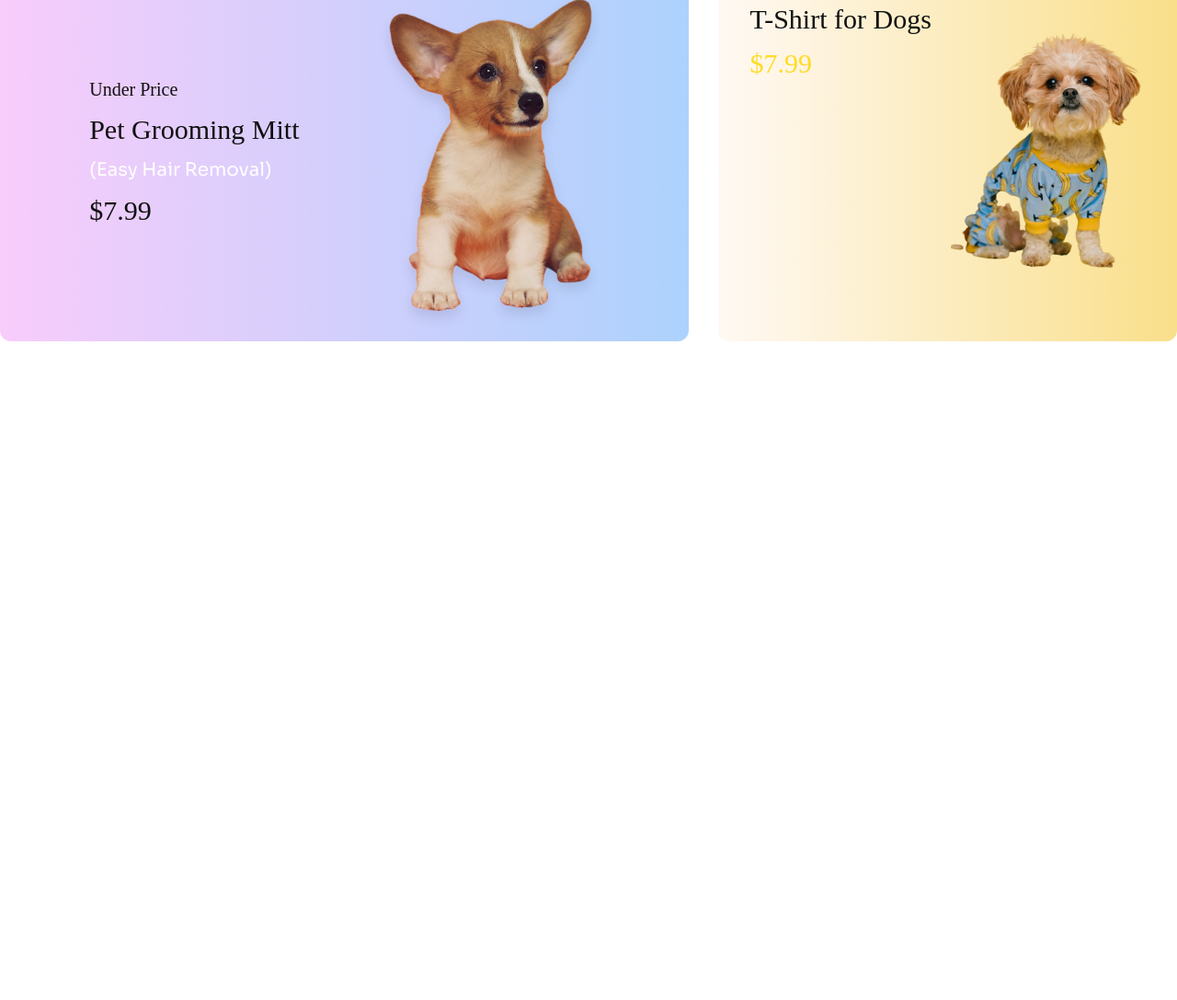
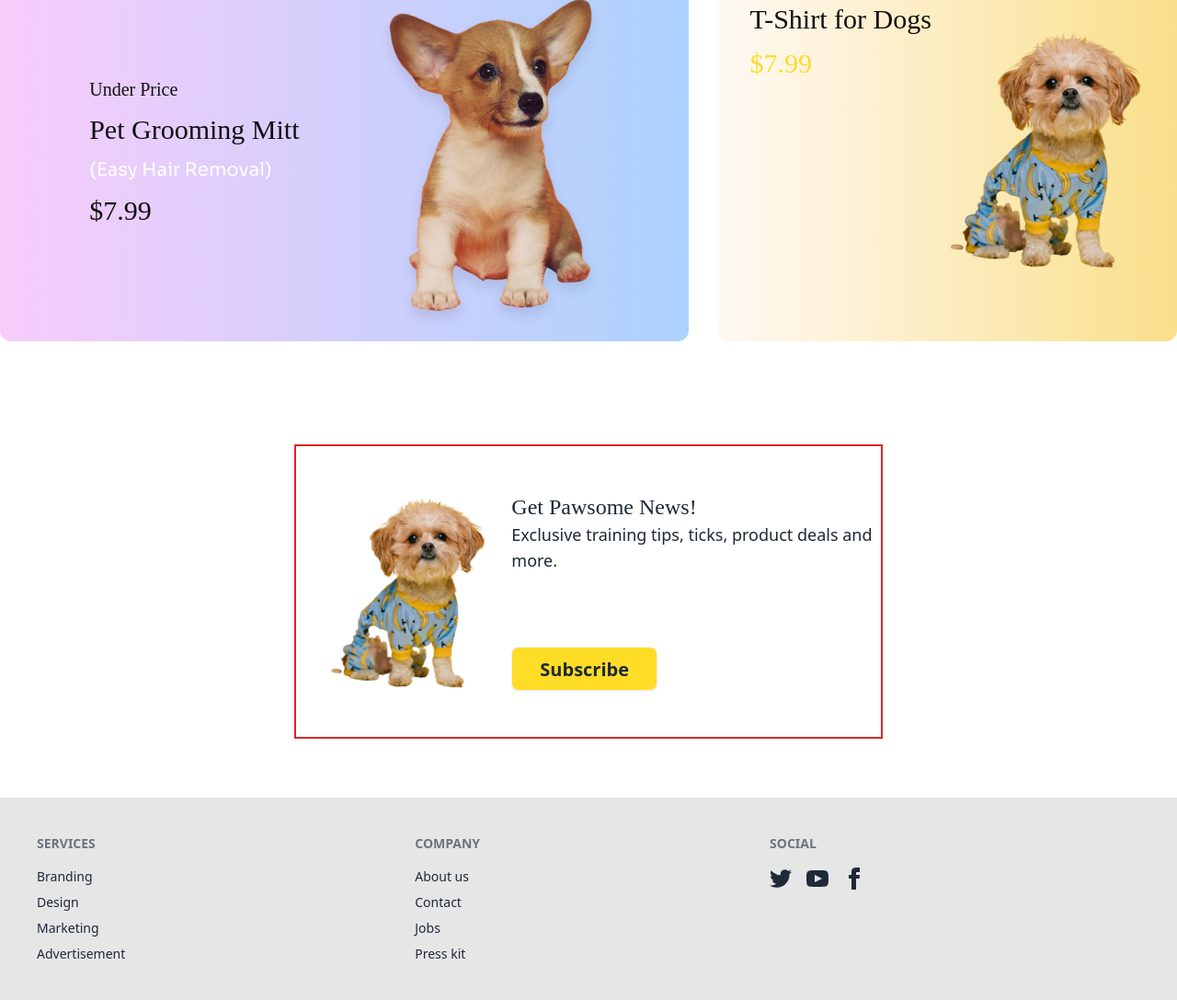
Before and after one commit to abufattahmdshakib/Pamper-Your-Pet, a plain HTML site: page index.html in a window 1280 px wide. Shown: the part 2102-3189 px from the top of the page at 92% size. Before the commit the page ends 2521 px from the top, so only its background shows below. Drawn offline with nearby package versions, Linux system fonts and the light colour scheme; a web font is replaced by a local one.

Commit message:
footer related

```diff
--- a/index.html
+++ b/index.html
@@ -449,6 +449,73 @@
             </div>
         </section>
     </main>
+    <footer>
+        <section>
+            <div>
+                <div
+                    class="mx-auto my-16 h-[570px] lg:h-80 flex-none lg:flex lg:items-center w-[300px] lg:w-2/4 border-2 border-red-600">
+                    <div class=" pl-16 lg:pl-8 pb-4 lg:pb-16"> <img src="./c1-assets/cute-pet-small.png" alt="">
+                    </div>
+                    <div>
+                        <div class="text-center lg:text-left pb-16 lg:pb-20">
+                            <h2 class="text-2xl adlam-display font-medium">Get Pawsome News!</h2>
+                            <p class="text-lg w-56 lg:w-auto mx-auto">Exclusive training tips, ticks, product deals and
+                                more.</p>
+                        </div>
+                        <div class="text-center lg:text-left">
+                            <button
+                                class="btn text-xl bg-prymary hover:bg-orange-400 px-[30px] py-[10px]">Subscribe</button>
+                        </div>
+                    </div>
+                </div>
+                <footer class="footer bg-base-300 text-base-content p-10">
+                    <div>
+                        <h6 class="footer-title">Services</h6>
+                        <a class="link link-hover">Branding</a>
+                        <a class="link link-hover">Design</a>
+                        <a class="link link-hover">Marketing</a>
+                        <a class="link link-hover">Advertisement</a>
+                    </div>
+                    <div>
+                        <h6 class="footer-title">Company</h6>
+                        <a class="link link-hover">About us</a>
+                        <a class="link link-hover">Contact</a>
+                        <a class="link link-hover">Jobs</a>
+                        <a class="link link-hover">Press kit</a>
+                    </div>
+                    <div>
+                        <h6 class="footer-title">Social</h6>
+                        <div class="grid grid-flow-col gap-4">
+                            <a>
+                                <svg xmlns="http://www.w3.org/2000/svg" width="24" height="24" viewBox="0 0 24 24"
+                                    class="fill-current">
+                                    <path
+                                        d="M24 4.557c-.883.392-1.832.656-2.828.775 1.017-.609 1.798-1.574 2.165-2.724-.951.564-2.005.974-3.127 1.195-.897-.957-2.178-1.555-3.594-1.555-3.179 0-5.515 2.966-4.797 6.045-4.091-.205-7.719-2.165-10.148-5.144-1.29 2.213-.669 5.108 1.523 6.574-.806-.026-1.566-.247-2.229-.616-.054 2.281 1.581 4.415 3.949 4.89-.693.188-1.452.232-2.224.084.626 1.956 2.444 3.379 4.6 3.419-2.07 1.623-4.678 2.348-7.29 2.04 2.179 1.397 4.768 2.212 7.548 2.212 9.142 0 14.307-7.721 13.995-14.646.962-.695 1.797-1.562 2.457-2.549z">
+                                    </path>
+                                </svg>
+                            </a>
+                            <a>
+                                <svg xmlns="http://www.w3.org/2000/svg" width="24" height="24" viewBox="0 0 24 24"
+                                    class="fill-current">
+                                    <path
+                                        d="M19.615 3.184c-3.604-.246-11.631-.245-15.23 0-3.897.266-4.356 2.62-4.385 8.816.029 6.185.484 8.549 4.385 8.816 3.6.245 11.626.246 15.23 0 3.897-.266 4.356-2.62 4.385-8.816-.029-6.185-.484-8.549-4.385-8.816zm-10.615 12.816v-8l8 3.993-8 4.007z">
+                                    </path>
+                                </svg>
+                            </a>
+                            <a>
+                                <svg xmlns="http://www.w3.org/2000/svg" width="24" height="24" viewBox="0 0 24 24"
+                                    class="fill-current">
+                                    <path
+                                        d="M9 8h-3v4h3v12h5v-12h3.642l.358-4h-4v-1.667c0-.955.192-1.333 1.115-1.333h2.885v-5h-3.808c-3.596 0-5.192 1.583-5.192 4.615v3.385z">
+                                    </path>
+                                </svg>
+                            </a>
+                        </div>
+                    </div>
+                </footer>
+            </div>
+        </section>
+    </footer>
 </body>
 
 </html>
```
